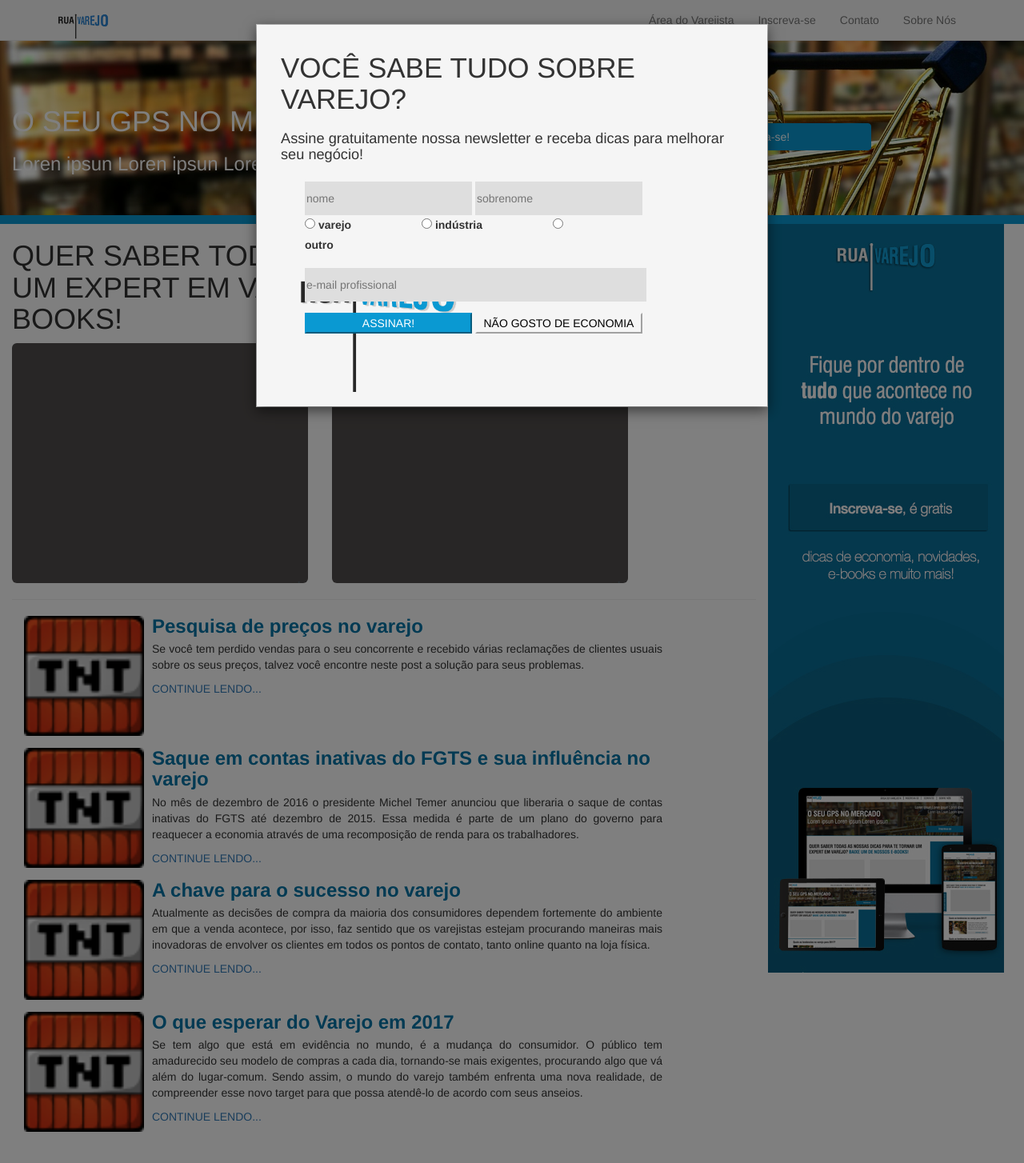
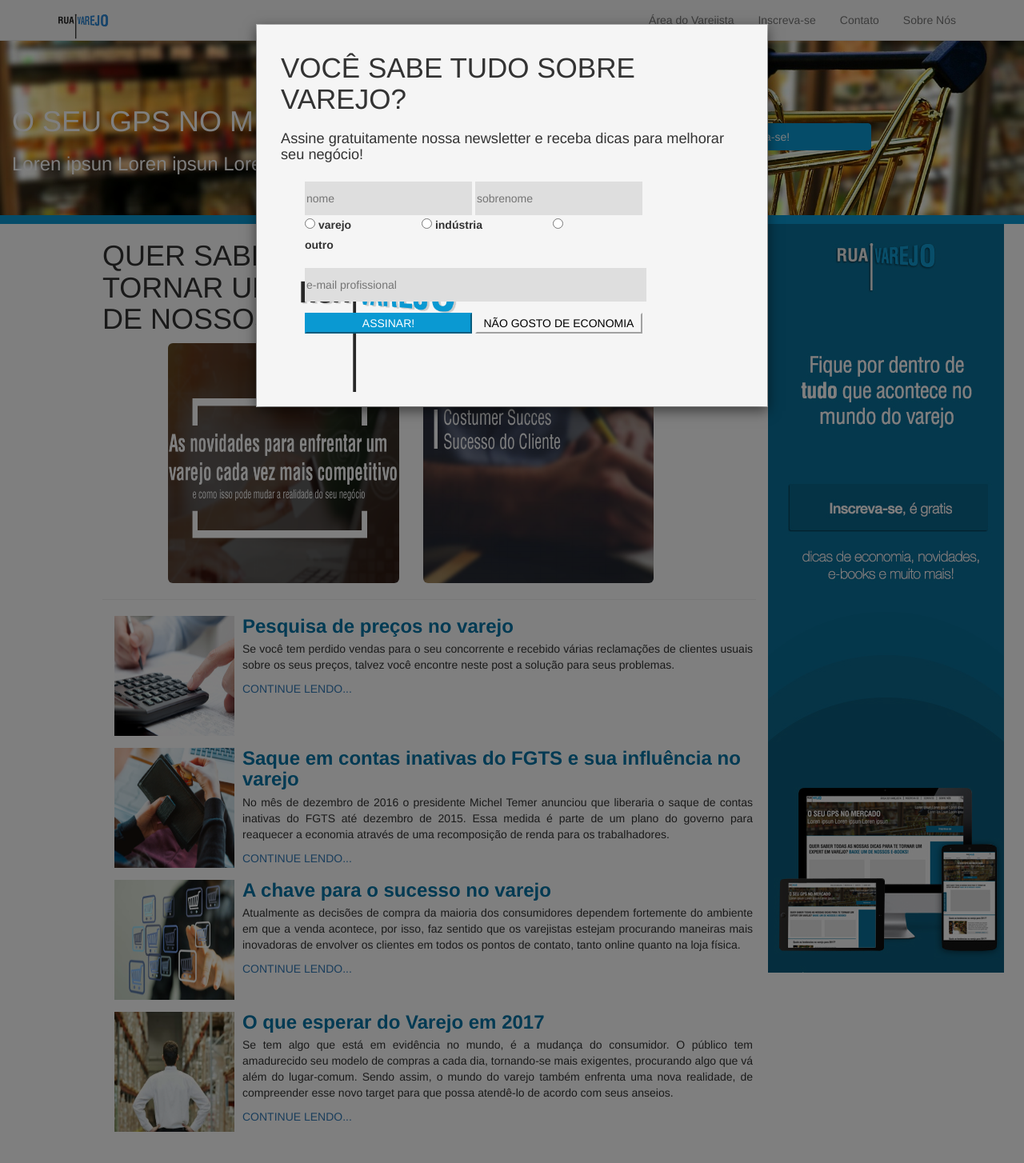
Before and after one commit to GamaEmMim/ruaVarejo, a PHP site: page / in a window 1280 px wide. Shown: the top 1454 px of the page at 80% size. Run offline with PHP 8.4, Linux system fonts and the light colour scheme.

Commit message:
Images and  align [Update]

```diff
--- a/a-chave-do-sucesso-no-varejo-online-e-offline.php
+++ b/a-chave-do-sucesso-no-varejo-online-e-offline.php
@@ -16,9 +16,9 @@
     <?php require(__DIR__."/components/page_header.html");?>
 
       <!--Posts e divulgação de ebook-->
-      <div class="col-md-9">
+      <div class="col-md-9" style="padding-top: 5%; padding-right:10%; padding-left: 10%; padding-bottom: 5%">
         <h1>A CHAVE PARA PARA O SUCESSO NO VAREJO (ONLINE E OFFLINE) ATRAVÉS DA EXPERIÊNCIA DO CONSUMIDOR</h1>
-        <h2 style="color:#808080">Estratégias para tirar nota dez no “CS”</h2>
+        <h2 style="color:#808080"><p align="justify">Estratégias para tirar nota dez no “CS”</p></h2>
 
 
 
--- a/index.php
+++ b/index.php
@@ -16,18 +16,20 @@
     <?php require(__DIR__."/components/page_header.html");?>
 
       <!--Posts e divulgação de ebook-->
-      <div class="col-md-9">
+      <div class="col-md-9" style="padding-left: 10%">
+
         <h1>QUER SABER TODAS AS DICAS PARA SE TORNAR UM EXPERT EM VAREJO? BAIXE UM DE NOSSOS E-BOOKS!</h1>
-        <div class="row">
+        <div class="row" style="padding-left: 10%">
           <div class="col-md-5">
-            <img class="img-rounded" style="width: 100%; height: 300px" src="/images/blank_ebook.jpg">
+            <img class="img-rounded" style="width: 100%; height: 300px" src="/images/ebook1.png">
           </div>
           <div class="col-md-5">
-            <img class="img-rounded" style="width: 100%; height: 300px" src="/images/blank_ebook.jpg">
+            <img class="img-rounded" style="width: 100%; height: 300px" src="/images/ebook2.png">
           </div>
         </div>
 
         <hr class="divisor">
+
 
         <?php require(__DIR__."/components/signup_modal.html"); ?>
 
@@ -37,7 +39,7 @@
 
             <div class="media" style="width: 70%;">
               <div class="media-left">
-                <img class="media-object" src="/images/64x64.jpg" width="150px">
+                <img class="media-object" src="/images/pesquisa-de-preco.png" width="150px" height="150px">
               </div>
               <div class="media-body">
                 <h3 class="media-heading" style="color:#0274a6"><b>
@@ -50,7 +52,7 @@
 
             <div class="media" style="width: 70%;">
               <div class="media-left">
-                <img class="media-object" src="/images/64x64.jpg" width="150px">
+                <img class="media-object" src="/images/fgts.jpg" width="150px" height="150px">
               </div>
               <div class="media-body">
                 <h3 class="media-heading" style="color:#0274a6"><b>
@@ -64,7 +66,7 @@
 
             <div class="media" style="width: 70%;">
               <div class="media-left">
-                <img class="media-object" src="/images/64x64.jpg" width="150px">
+                <img class="media-object" src="/images/chave-do-sucesso.jpg" width="150px" height="150px">
               </div>
               <div class="media-body">
                 <h3 class="media-heading" style="color:#0274a6"><b>
@@ -77,7 +79,7 @@
 
             <div class="media" style="width: 70%;">
               <div class="media-left">
-                <img class="media-object" src="/images/64x64.jpg" width="150px">
+                <img class="media-object" src="/images/varejo-em-2017.jpg" width="150px", height="150px">
               </div>
               <div class="media-body">
                 <h3 class="media-heading" style="color:#0274a6"><b>
--- a/o-que-esperar-do-varejo-em-2017.php
+++ b/o-que-esperar-do-varejo-em-2017.php
@@ -16,11 +16,11 @@
     <?php require(__DIR__."/components/page_header.html");?>
 
       <!--Posts e divulgação de ebook-->
-      <div class="col-md-9">
+      <div class="col-md-9" style="padding-top: 5%; padding-right:10%; padding-left: 10%; padding-bottom: 5%">
         <h1>O QUE SE ESPERA DO VAREJO EM 2017</h1>
 
 
-        <div class="clearfix colelem" id="u12639-32"><!-- content -->
+      <div class="clearfix colelem" id="u12639-32"><!-- content -->
        <h3><p align="justify">Se tem algo que está em evidência no mundo, é a mudança do consumidor. O público tem amadurecido seu modelo de compras a cada dia, tornando-se mais exigentes, procurando algo que vá além do lugar-comum. Sendo assim, o mundo do varejo também enfrenta uma nova realidade, de compreender esse novo target para que possa atendê-lo de acordo com seus anseios.</p></h3>
        <h6>&nbsp;</h6>
 
--- a/pesquisa-de-precos-no-varejo.php
+++ b/pesquisa-de-precos-no-varejo.php
@@ -16,7 +16,7 @@
     <?php require(__DIR__."/components/page_header.html");?>
 
       <!--Posts e divulgação de ebook-->
-      <div class="col-md-9">
+      <div class="col-md-9" style="padding-top: 5%; padding-right:10%; padding-left: 10%; padding-bottom: 5%">
         <h1>PESQUISA DE PREÇOS NO VAREJO – COMO FAZER E O QUE NÃO FAZER</h1>
         <h2 style="color:#808080">Como as novas tecnologias de coleta de dados podem te ajudar com essa árdua tarefa</h2>
 
--- a/saque-em-contas-inativas-do-fgts-e-sua-influencia-no-varejo.php
+++ b/saque-em-contas-inativas-do-fgts-e-sua-influencia-no-varejo.php
@@ -16,7 +16,7 @@
     <?php require(__DIR__."/components/page_header.html");?>
 
       <!--Posts e divulgação de ebook-->
-      <div class="col-md-9">
+      <div class="col-md-9" style="padding-top: 5%; padding-right:10%; padding-left: 10%; padding-bottom: 5%">
         <h1>SAQUE EM CONTAS INATIVAS DO FGTS E SUA INFLUÊNCIA NO VAREJO</h1>
 
 
```
Also changed, not shown: images/chave-do-sucesso.jpg (added), images/ebook1.PNG (added), images/ebook2.PNG (added), images/fgts.jpg (added), images/pesquisa-de-preco.png (added), images/varejo-em-2017.jpg (added). Lines whose indentation alone changed are shown as unchanged.
